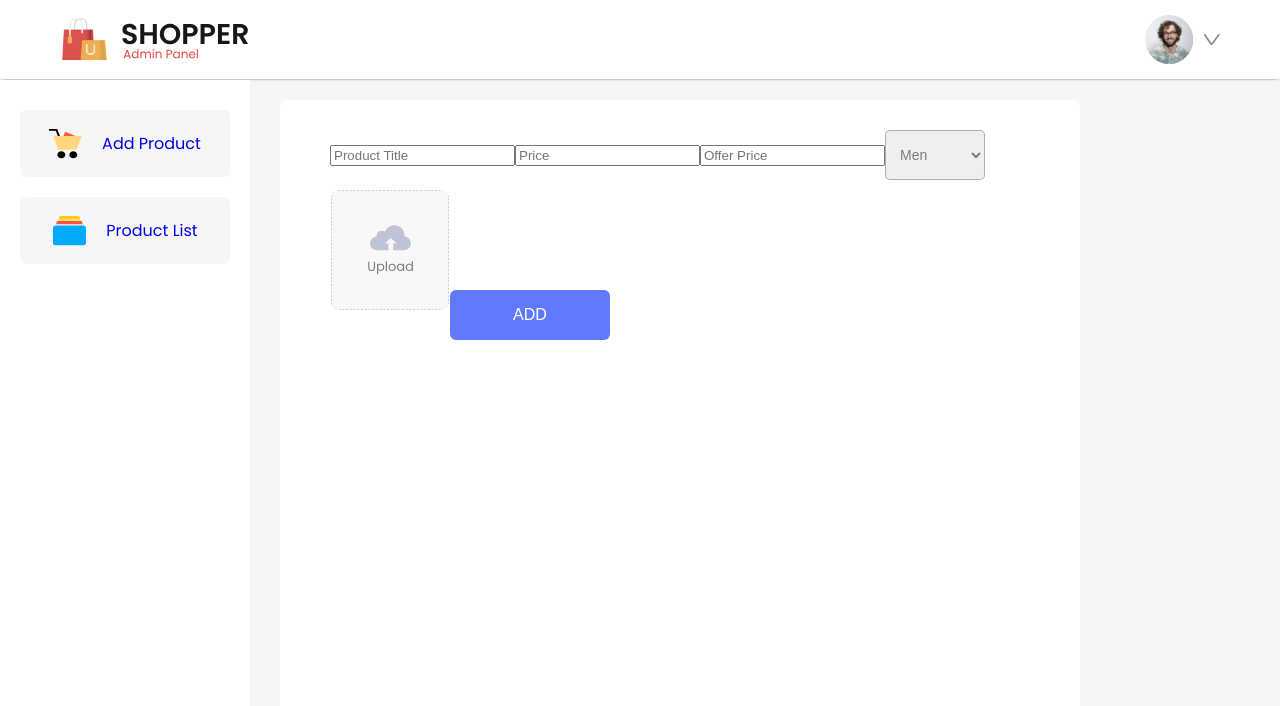
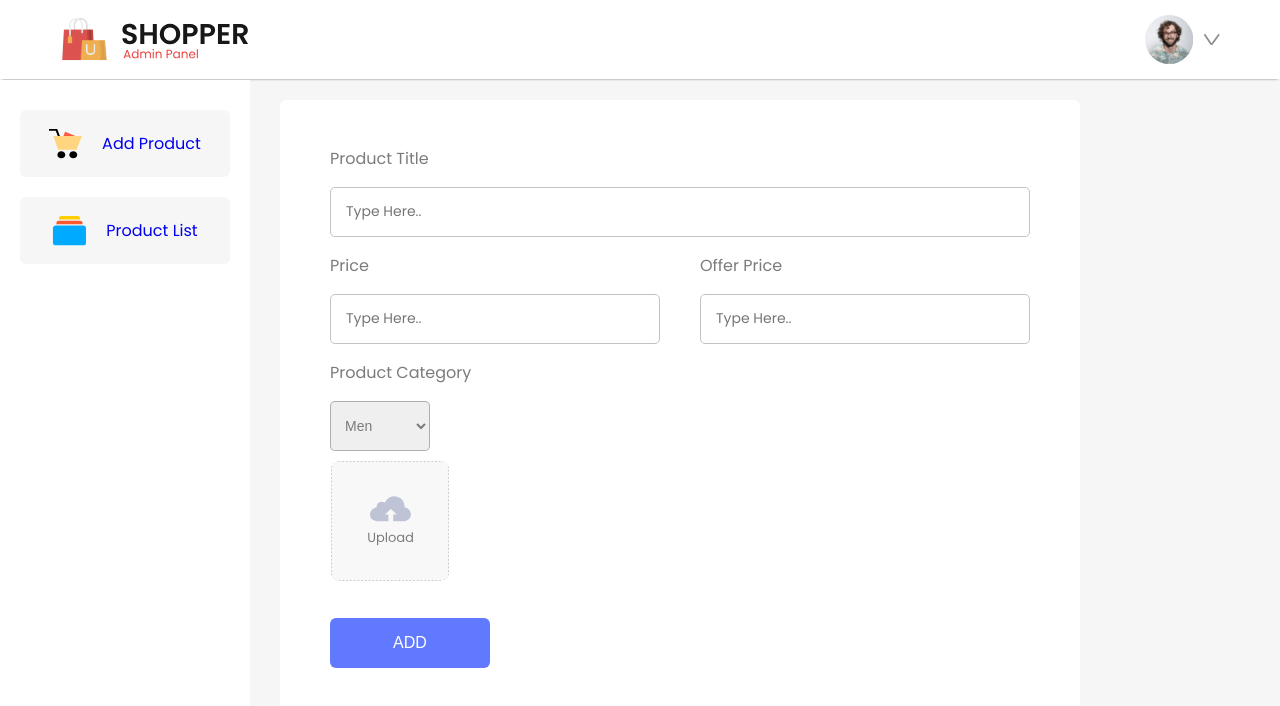
Before and after one commit to AadilTansawala/AadilTansawala-E-commerce-College, a React (Vite) app in the folder admin/: page /addproduct in a window 1280 px wide. Shown: the top 706 px of the page. Built offline with nearby package versions, Linux system fonts and the light colour scheme.

Commit message:
changed img Url

```diff
--- a/admin/src/Components/AddProduct/AddProduct.jsx
+++ b/admin/src/Components/AddProduct/AddProduct.jsx
@@ -3,62 +3,60 @@ import "./AddProduct.css";
 import upload_area from "../../Assets/upload_area.svg";
 
 const AddProduct = () => {
-    const SERVER = "https://aadil-tansawala-e-commerce-college-api.vercel.app/";
-    const [image, setImage] = useState(null);
+    const [image, setImage] = useState(null); // Initialize image state with null
     const [productDetails, setProductDetails] = useState({
         name: "",
-        image: "",
+        image: "", // Initialize image property with an empty string
         category: "men",
         new_price: "",
         old_price: ""
     });
 
     const imageHandler = (e) => {
-        const selectedFile = e.target.files[0]; // Get the selected file
-        console.log("Selected file:", selectedFile); // Log the selected file to check if it's captured correctly
-        setImage(selectedFile); // Update the image state with the selected file
+        setImage(e.target.files[0]);
+        console.log(image);// Update image state with the selected file
     };
-
 
     const changeHandler = (e) => {
         setProductDetails({ ...productDetails, [e.target.name]: e.target.value });
     };
 
     const Add_Product = async () => {
-        try {
+        console.log(productDetails); // Logging before state update
+
+        let responseData;
+
+        let product = productDetails;
         let formData = new FormData();
         formData.append('product', image);
-            formData.append('name', productDetails.name);
-            formData.append('category', productDetails.category);
-            formData.append('new_price', productDetails.new_price);
-            formData.append('old_price', productDetails.old_price);
 
-            console.log('FormData:', formData); // Log FormData object
+        try {
+            await fetch('https://e-commerce-college-api.vercel.app/upload', {
+                method: 'POST',
+                headers: {
+                    Accept: 'application/json',
+                },
+                body: formData,
+            }).then((resp) => resp.json()).then((data) => { responseData = data })
 
-
-            const uploadResponse = await fetch(`${SERVER}upload`, {
+            if (responseData.success) {
+                // Update productDetails with the image URL
+                product.image = responseData.imageUrl;
+                console.log(product);
+                // Send a POST request to add the product
+                const addProductResponse = await fetch('https://e-commerce-college-api.vercel.app/addproduct', {
                     method: 'POST',
-                body: formData,
+                    headers: {
+                        Accept: 'application/json',
+                        'Content-Type': 'application/json',
+                    },
+                    body: JSON.stringify(product),
                 });
 
-            const uploadData = await uploadResponse.json();
-
-            if (uploadData.success) {
-                setProductDetails({ // Update productDetails with the received image URL
-                    ...productDetails,
-                    image: uploadData.imageUrl
-                });
-
-                const addProductResponse = await fetch(`${SERVER}addproduct`, {
-                    method: 'POST',
-                    headers: {
-                        'Content-Type': 'application/json',
-                    },
-                    body: JSON.stringify(productDetails),
-                });
-
+                // Parse the response JSON data for adding the product
                 const addProductData = await addProductResponse.json();
 
+                // Display success or failure message based on response
                 addProductData.success ? alert("Product Added") : alert("Failed");
             } else {
                 alert("Failed to upload image");
@@ -68,26 +66,43 @@ const AddProduct = () => {
         }
     };
 
+
+
     return (
         <div className="add-product">
-            {/* Input fields for product details */}
-            <input value={productDetails.name} onChange={changeHandler} type="text" name="name" placeholder="Product Title" />
-            <input value={productDetails.old_price} onChange={changeHandler} type="text" name="old_price" placeholder="Price" />
-            <input value={productDetails.new_price} onChange={changeHandler} type="text" name="new_price" placeholder="Offer Price" />
+            <div className="add-product-itemField">
+                <p>Product Title</p>
+                <input value={productDetails.name} onChange={changeHandler} type="text" name="name" placeholder="Type Here.." />
+            </div>
+
+            <div className="add-product-price">
+                <div className="add-product-itemField">
+                    <p>Price</p>
+                    <input value={productDetails.old_price} onChange={changeHandler} type="text" name="old_price" placeholder="Type Here.." />
+                </div>
+                <div className="add-product-itemField">
+                    <p>Offer Price</p>
+                    <input value={productDetails.new_price} onChange={changeHandler} type="text" name="new_price" placeholder="Type Here.." />
+                </div>
+            </div>
+
+            <div className="add-product-itemField">
+                <p>Product Category</p>
                 <select value={productDetails.category} onChange={changeHandler} name="category" className="add-product-selector">
                     <option value="men">Men</option>
                     <option value="women">Women</option>
                     <option value="kid">Kid</option>
                 </select>
+            </div>
 
-            {/* File input for image upload */}
+            <div className="add-product-itemField">
                 <label htmlFor="file-input">
                     <img src={image ? URL.createObjectURL(image) : upload_area} className="add-product-thumbnail-img" alt="" />
                 </label>
                 <input onChange={imageHandler} type="file" name="image" id="file-input" hidden />
+            </div>
 
-            {/* Button to trigger product addition */}
-            <button onClick={Add_Product} className="add-product-button">
+            <button onClick={() => { Add_Product() }} className="add-product-button">
                 ADD
             </button>
         </div>
```
Also changed, not shown: 1 other file (tests, documents, lock files or other folders). Lines whose indentation alone changed are shown as unchanged.
